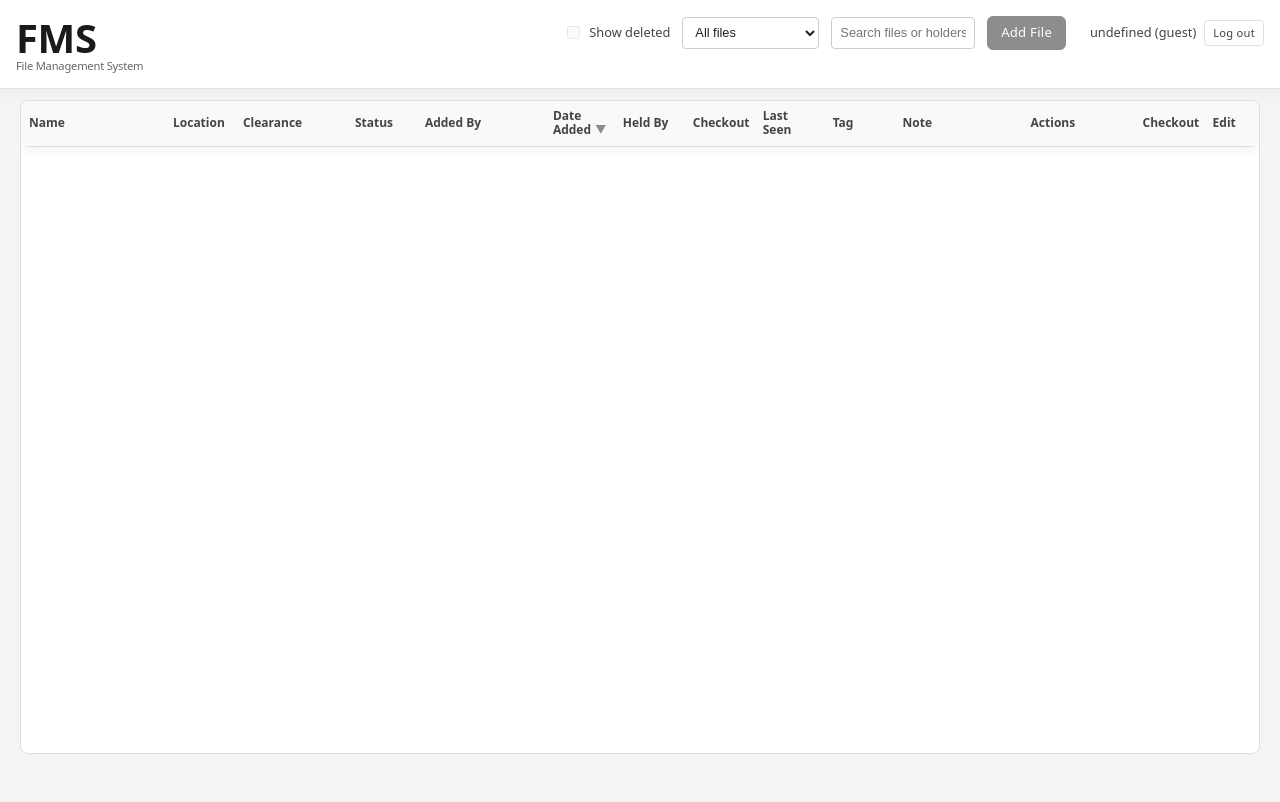
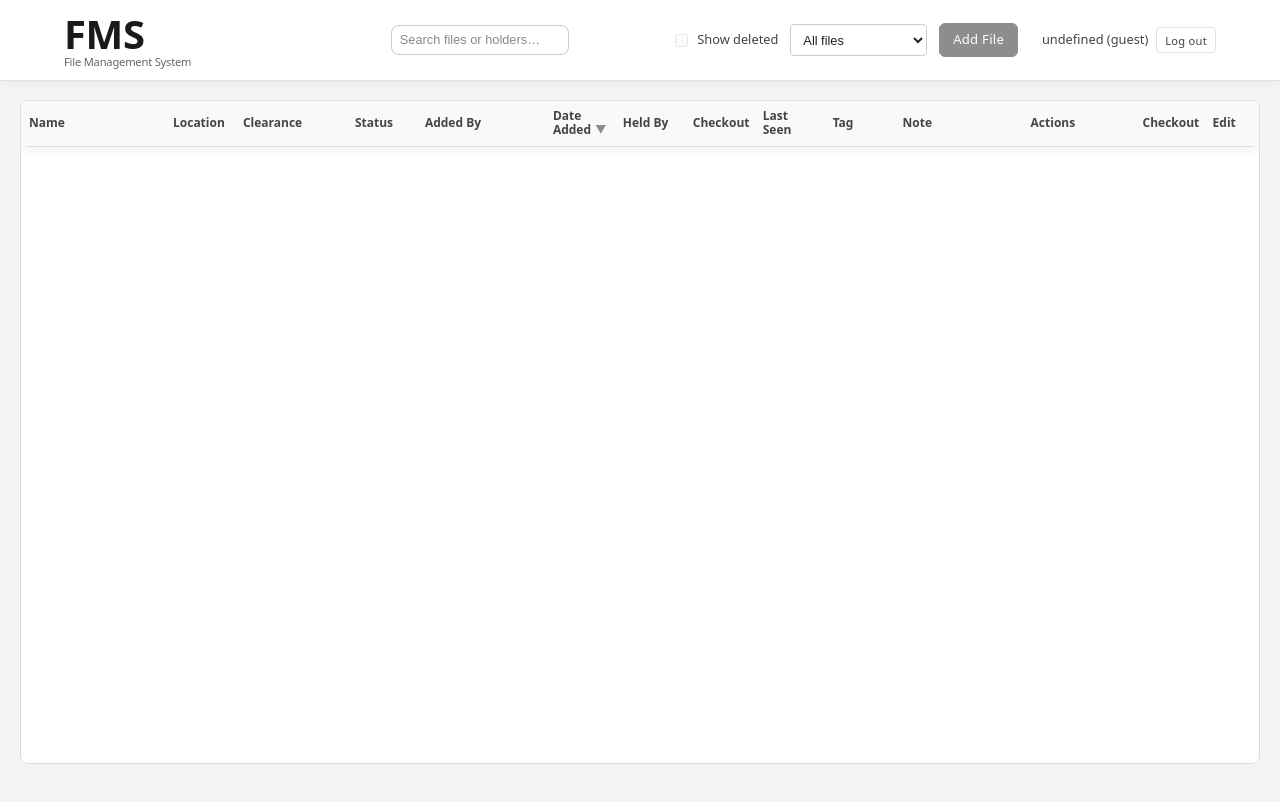
Before and after one commit to rushilbhatia3/FMS, a plain HTML site: page FrontEnd/index.html in a window 1280 px wide. Drawn offline with Linux system fonts and the light colour scheme; no server answers.

Commit message:
Added a note page to keep ideas in my head + search cosmetic changes

```diff
--- a/FrontEnd/index.html
+++ b/FrontEnd/index.html
@@ -19,7 +19,20 @@
     </div>
   </div>
 
+
+
   <div class="app-header-right">
+
+ <div class="search-wrapper">
+      <input
+        id="searchBox"
+        class="search-input"
+        type="text"
+        placeholder="Search files or holders…"
+      />
+    </div>
+
+
     <label class="checkbox-label">
       <input type="checkbox" id="showDeleted" />
       Show deleted
@@ -31,14 +44,6 @@
       <option value="out">Checked out only</option>
     </select>
 
-    <div class="search-wrapper">
-      <input
-        id="searchBox"
-        class="search-input"
-        type="text"
-        placeholder="Search files or holders…"
-      />
-    </div>
 
     <button id="exportOpenBtn" class="btn btn-secondary btn-compact">
       Export
--- a/FrontEnd/style.css
+++ b/FrontEnd/style.css
@@ -61,7 +61,7 @@ table {
     100vh
     - var(--header-height)
     - var(--footer-height)
-    - 36px
+    - 26px
   );/* tiny breathing space so footer shadow isn't jammed */
 
   border: 1px solid #ddd;
@@ -211,13 +211,13 @@ table {
   z-index: 1000;
 
   display: flex;
-  align-items: flex-start;   /* top-align title block + controls */
-  flex-wrap: wrap;           /* allows wrapping on narrow screens */
+  align-items: center;   /* top-align title block + controls */
+  flex-wrap: nowrap;           /* allows wrapping on narrow screens */
   gap: 1rem;
 
   background: #ffffff;
   border-bottom: 1px solid #e2e2e2;
-  padding: 1rem 1rem;
+  padding: 0.75rem 1rem;
 
   /* lock in visual height for layout calcs */
   min-height: var(--header-height);
@@ -230,6 +230,8 @@ table {
   display: flex;
   flex-direction: column;
   min-width: 0;
+  justify-content: center;
+  margin-left: 48px;
 }
 
 .app-header-right {
@@ -240,6 +242,7 @@ table {
   column-gap: 0.75rem;
   margin-left: auto;
   min-width: 0;
+  margin-right: 48px;
 }
 .product-title {
   display: flex;
@@ -288,17 +291,39 @@ table {
 /* --- Search behavior --- */
 
 /* container so we can animate width cleanly */
+
 .search-wrapper {
   display: flex;
   align-items: center;
-  transition: width 0.18s ease;
-  width: 9rem;           /* collapsed width */
-  max-width: 14rem;
+  gap: 0.4rem;
+  margin-right: 90px;
+
+  /* visual shell */
+  background: #fff;
+  border: 1px solid #ccc;
+  border-radius: var(--radius-control-search, 8px);
+  box-shadow: 0 0 0 rgba(0,0,0,0);
+
+  padding: 0.4rem 0.5rem;
+
+  /* animation */
+  width: 10rem;
+  max-width: 24rem;
+  transition:
+    width 0.18s ease,
+    box-shadow 0.18s ease,
+    border-color 0.18s ease,
+    background-color 0.18s ease;
+  cursor: text;
+  position: relative;
 }
 
 /* on focus we'll widen this container */
 .search-wrapper.focused {
-  width: 14rem;
+  width: 24rem;
+  border-color: #222;
+  background-color: #fff;
+  box-shadow: 0 4px 16px rgba(0,0,0,0.08);
 }
 
 /* actual input */
@@ -306,20 +331,25 @@ table {
   width: 100%;
   font-size: 0.8rem;
   line-height: 1.2;
-  padding: 0.45rem 0.5rem;
+  padding: 0;
 
   border-radius: 4px;
-  border: 1px solid #ccc;
-  background: #fff;
+  border: 0px solid #ccc;
+  background: transparent;
   color: #222;
 
-  transition: border-color 0.15s ease, box-shadow 0.15s ease;
+  outline: none;
+  box-shadow: none;
 }
 
 .search-input:focus {
-  outline: none;
-  border-color: #222;
-  box-shadow: 0 0 0 2px rgba(0,0,0,0.08);
+   outline: none;
+  box-shadow: none;
+  border: 0;
+}
+.search-input::placeholder {
+  color: #888;
+  font-weight: 400;
 }
 
 /* Compact button variant for header bar */
@@ -654,18 +684,18 @@ table {
   left: 0;
   width: 100%;
 
-  background: #ffffff83;
+  background: #ffffff4a;
   backdrop-filter: blur(4px);
   border-top: 1px solid var(--border-soft);
 
   z-index: 9000;
   font-size: 0.8rem;
-  line-height: 1.4;
+  line-height: 1.2;
   color: var(--text-main);
 
   /* fade-in hook */
   opacity: 0;
-  transition: opacity 0.4s ease;
+  transition: opacity 1s ease;
 }
 
 /* constrain the text so it doesn't touch the viewport edge */
```
Also changed, not shown: notes.txt (added), 1 other file.
